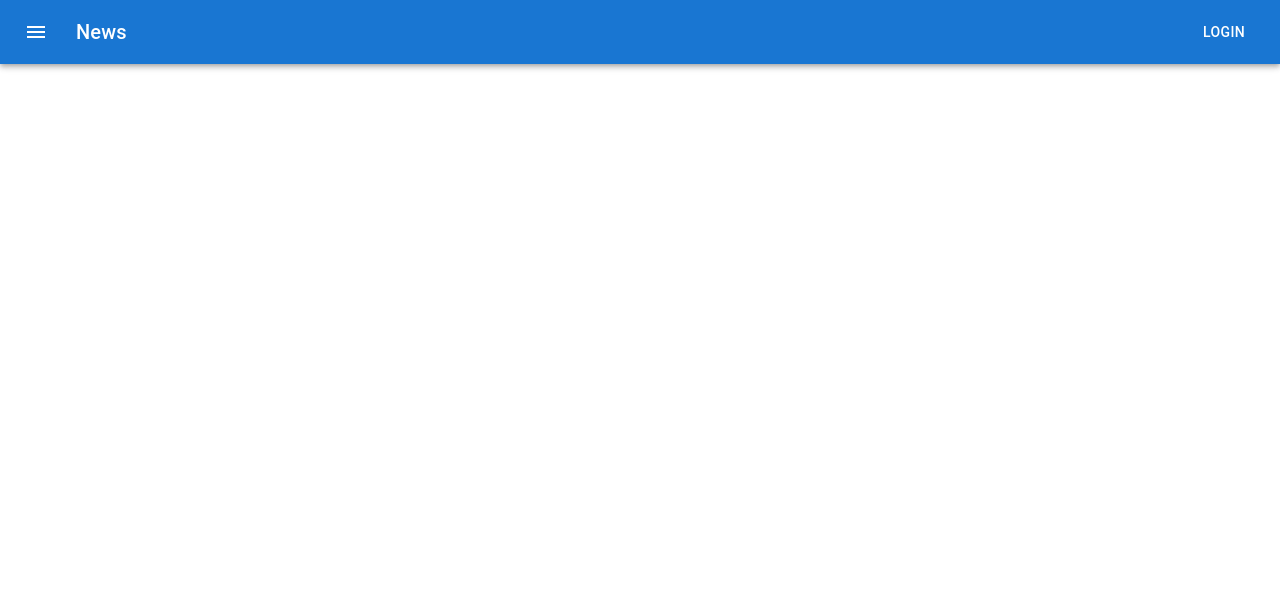
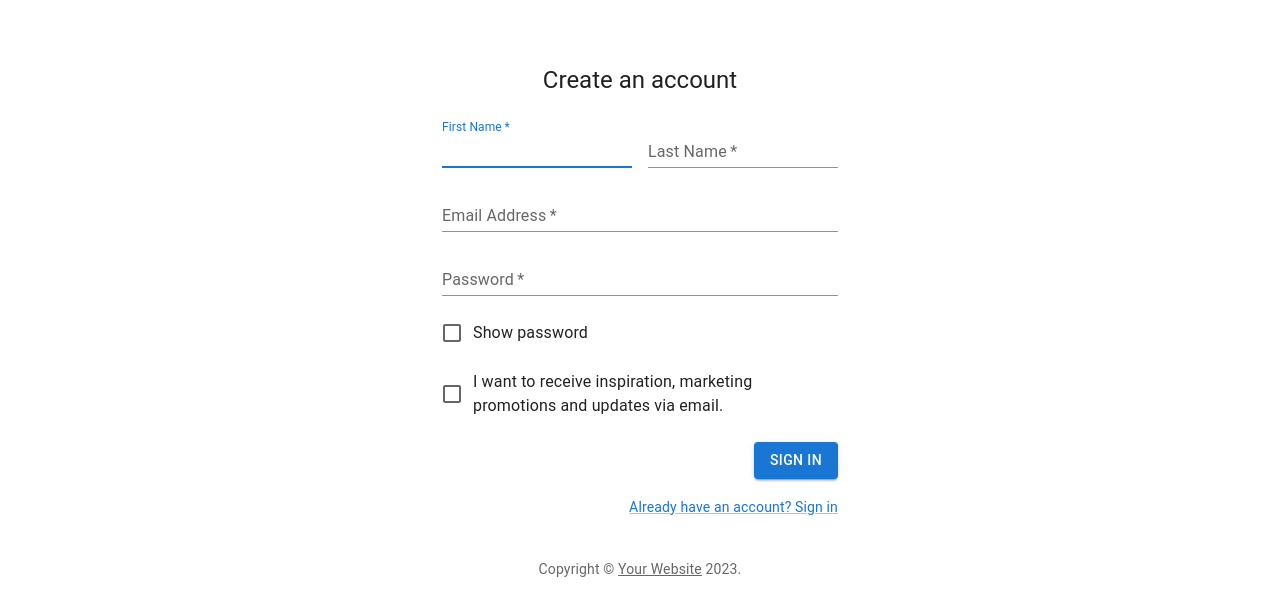
Before and after one commit to ruben-arcos/myCertsUI, a React (Create React App) app: page /signup in a window 1280 px wide. Before the commit this address had no page. Shown: the top 616 px of the page. Built offline with nearby package versions, Linux system fonts and the light colour scheme.

Commit message:
sign up page running

```diff
--- a/src/App.js
+++ b/src/App.js
@@ -7,9 +7,14 @@ import { useLocation } from "react-router-dom";
 function App() {
   const location = useLocation();
   console.log(location, "location");
+  console.log(location.pathname === "/signup", "pathname");
   return (
     <div className="App">
-      {location.pathname !== "/"  && <Navigation />}
+      {/* {location.pathname === "/" ? null : location.pathname ===
+        "/signup" ? null : (
+        <Navigation />
+      )} */}
+      {/* {location.pathname !== "/signup"  && <Navigation />} */}
       <Router />
     </div>
   );
--- a/src/Router.js
+++ b/src/Router.js
@@ -3,6 +3,7 @@ import { Routes, Route } from "react-router";
 import cookie from "cookie";
 import Login from "./components/Login";
 import Dashboard from "./components/Dashboard";
+import SignUp from "./components/SignUp";
 
 
 const checkAuth = () => {
@@ -21,6 +22,7 @@ const checkAuth = () => {
           <Routes>
                 <Route path='/' element={<Login />} />
                 <Route path='/dashboard' element={<Dashboard />} />
+                <Route path='/signup' element={<SignUp />} />
           </Routes>
         );
   }
--- a/src/components/Login.js
+++ b/src/components/Login.js
@@ -1,112 +1,38 @@
-// import React from 'react'
-// import { useNavigate } from 'react-router'
-// import { useState, useEffect } from "react"
-// import { TextField, Button, Stack } from "@mui/material";
-
-// const Login = (props) => {
-//     const navigate = useNavigate();
-
-//     console.log(props, 'login component props')
-
-//     const [state, setState] = useState({
-//       username: "",
-//       password: "",
-//     });
-
-//     const handleTextChange = (e) => {
-//         const { name, value } = e.target;
-//         setState((prevState) => {
-//           return {
-//             ...prevState,
-//             [name]: value,
-//           };
-//         });
-//       };
-
-//       const login = (e) => {
-//         e.preventDefault();
 
 
-//         // check db and verify uname and pwd hash
-//         // if true, generate the siged token
-//         // set cookie here only if I have signed on
-//         // set loggedIn = true and max-age = 60*1000 (one minute)
+import * as React from "react";
+import Avatar from "@mui/material/Avatar";
+import Button from "@mui/material/Button";
+import CssBaseline from "@mui/material/CssBaseline";
+import TextField from "@mui/material/TextField";
+import FormControlLabel from "@mui/material/FormControlLabel";
+import Checkbox from "@mui/material/Checkbox";
+import Link from "@mui/material/Link";
+import Grid from "@mui/material/Grid";
+import Box from "@mui/material/Box";
+// import LockOutlinedIcon from "@mui/icons-material/LockOutlined";
+import Typography from "@mui/material/Typography";
+import Container from "@mui/material/Container";
+import { createTheme, ThemeProvider } from "@mui/material/styles";
 
-//         document.cookie = "loggedIn=true;max-age=60*1000";
-
-//         navigate("/dashboard");
-//       };
-
-//       return (
-//         <div className="login">
-
-//             <Stack
-//               gap={2}
-//               margin={0}
-//               sx={{ width: "100%", height: "100%" }}
-//               component={"form"}
-//               onSubmit={login}
-//             >
-//               <TextField
-//                 required
-//                 onChange={handleTextChange}
-//                 value={state.username}
-//                 name="username"
-//                 label="Username"
-//                 type="text"
-//               />
-//               <TextField
-//                 required
-//                 onChange={handleTextChange}
-//                 value={state.password}
-//                 name="password"
-//                 label="Password"
-//                 type="password"
-//               />
-//               <Button
-//                 type="submit"
-//                 className="login-button"
-//                 variant="contained"
-//                 color="primary"
-//               >
-//                 Login
-//               </Button>
-//             </Stack>
-//         </div>
-//       );
-//     };
-
-//     export default Login;
-
-
-import * as React from 'react';
-import Avatar from '@mui/material/Avatar';
-import Button from '@mui/material/Button';
-import CssBaseline from '@mui/material/CssBaseline';
-import TextField from '@mui/material/TextField';
-import FormControlLabel from '@mui/material/FormControlLabel';
-import Checkbox from '@mui/material/Checkbox';
-import Link from '@mui/material/Link';
-import Grid from '@mui/material/Grid';
-import Box from '@mui/material/Box';
-import LockOutlinedIcon from '@mui/icons-material/LockOutlined';
-import Typography from '@mui/material/Typography';
-import Container from '@mui/material/Container';
-import { createTheme, ThemeProvider } from '@mui/material/styles';
-
-import { useNavigate } from 'react-router'
-import { useState, useEffect } from 'react'
-
+import { useNavigate } from "react-router";
+import { useState } from "react";
 
 function Copyright(props) {
   return (
-    <Typography variant="body2" color="text.secondary" align="center" {...props}>
-      {'Copyright © '}
-      <Link color="inherit" href="/">
-        myCerts
-      </Link>{' '}
+    <Typography
+      variant="body2"
+      color="text.secondary"
+      align="center"
+      {...props}
+    >
+      {"Copyright © "}
+
+      {/* <Link color="inherit" href="/">
+        <img src='/my-certs/public/mycerts.svg' alt="logo" />
+      </Link>{' '} */}
       {new Date().getFullYear()}
-      {'.'}
+      {"."}
     </Typography>
   );
 }
@@ -118,7 +44,7 @@ const defaultTheme = createTheme();
 const Login = (props) => {
   const navigate = useNavigate();
 
-  console.log(props, 'login component props')
+  console.log(props, "login component props");
 
   const [state, setState] = useState({
     username: "",
@@ -138,72 +64,125 @@ const Login = (props) => {
   const login = (e) => {
     e.preventDefault();
 
-
     // check db and verify uname and pwd hash
     // if true, generate the siged token
     // set cookie here only if I have signed on
     // set loggedIn = true and max-age = 60*1000 (one minute)
 
-    document.cookie = "loggedIn=true;max-age=60*6000";
+    document.cookie = "loggedIn=true;max-age=60*1000";
 
     navigate("/dashboard");
   };
 
-
   return (
     <ThemeProvider theme={defaultTheme}>
-      <Container component="main" maxWidth="xs">
+      <Box
+        sx={{
+          display: "flex",
+          alignItems: "center",
+          justifyContent: "center",
+          marginTop: 10,
+        }}
+      >
+        {/* <img
+          src="../mycertslogin.svg"
+          alt="logo"
+          style={{ position: "absolute", top: 80 }}
+        /> */}
+      </Box>
+
+      <Container
+        component="main"
+        maxWidth="xs"
+        sx={{ backgroundColor: "#fff" }}
+      >
         <CssBaseline />
+        <div
+          style={{
+            backgroundColor: "#CCEEEE",
+            position: "fixed",
+            top: 0,
+            left: 0,
+            width: "100%",
+            height: "100vh",
+            zIndex: -1, // Ensure this is behind other content
+          }}
+        />
         <Box
           sx={{
             marginTop: 8,
-            display: 'flex',
-            flexDirection: 'column',
-            alignItems: 'center',
+            display: "flex",
+            flexDirection: "column",
+            alignItems: "flex-start",
           }}
         >
-          <Avatar sx={{ m: 1, bgcolor: 'secondary.main' }}>
-            <LockOutlinedIcon />
-          </Avatar>
-          <Typography component="h1" variant="h3" >
-            myCerts
+          {/* <Box
+            sx={{
+
+            }}
+
+          > */}
+            <img
+              src="../mycertslogin.svg"
+              alt="logo"
+              style={{ margin: "30px 0 10px 0", width: '140px'}}
+            />
+          {/* </Box> */}
+
+          <Typography
+            component="h1"
+            variant="h5"
+            style={{ textAlign: "left", width: "100%" }}
+            // style={{ position: "absolute", left: 750 }}
+          >
+            sign in
           </Typography>
-          {/* <Toolbar sx={{margin:'auto'}}>
-            <img src="/mycerts.svg" alt="logo" />
-        </Toolbar> */}
           <Box component="form" onSubmit={login} noValidate sx={{ mt: 1 }}>
             <TextField
+              id="standard-basic"
+              label="email"
+              variant="standard"
               margin="normal"
               required
+              onChange={handleTextChange}
+              value={state.username}
+              name="username"
               fullWidth
-              id="email"
-              label="Email Address"
-              name="email"
+              autoFocus
               autoComplete="email"
-              autoFocus
             />
             <TextField
+              id="standard-basic"
+              label="password"
+              variant="standard"
               margin="normal"
               required
+              onChange={handleTextChange}
+              value={state.password}
+              name="password"
+              type="password"
               fullWidth
-              name="password"
-              label="Password"
-              type="password"
-              id="password"
+              autoFocus
               autoComplete="current-password"
             />
             <FormControlLabel
               control={<Checkbox value="remember" color="primary" />}
               label="Remember me"
             />
+            <Box sx={{
+              display: "flex",
+              justifyContent: 'flex-end',
+            }}>
               <Button
                 type="submit"
-              fullWidth
+                size="medium"
                 variant="contained"
-              sx={{ mt: 3, mb: 2 }}
+                sx={{ mt: 3, mb: 2}}
               >
                 Sign In
               </Button>
+            </Box>
+
             <Grid container>
               <Grid item xs>
                 <Link href="#" variant="body2">
@@ -211,7 +190,7 @@ const Login = (props) => {
                 </Link>
               </Grid>
               <Grid item>
-                <Link href="#" variant="body2">
+                <Link href="/signup" variant="body2">
                   {"Don't have an account? Sign Up"}
                 </Link>
               </Grid>
@@ -222,7 +201,6 @@ const Login = (props) => {
       </Container>
     </ThemeProvider>
   );
-        }
-
+};
 
 export default Login;
--- /dev/null
+++ b/src/components/SignUp.js
@@ -0,0 +1,185 @@
+import { useState } from "react";
+import { useNavigate } from "react-router";
+// import Avatar from "@mui/material/Avatar";
+import Button from "@mui/material/Button";
+import CssBaseline from "@mui/material/CssBaseline";
+import TextField from "@mui/material/TextField";
+import FormControlLabel from "@mui/material/FormControlLabel";
+import Checkbox from "@mui/material/Checkbox";
+import Link from "@mui/material/Link";
+import Grid from "@mui/material/Grid";
+import Box from "@mui/material/Box";
+// import LockOutlinedIcon from "@mui/icons-material/LockOutlined";
+import Typography from "@mui/material/Typography";
+import Container from "@mui/material/Container";
+import { createTheme, ThemeProvider } from "@mui/material/styles";
+
+function Copyright(props) {
+  return (
+    <Typography
+      variant="body2"
+      color="text.secondary"
+      align="center"
+      {...props}
+    >
+      {"Copyright © "}
+      <Link color="inherit" href="https://mui.com/">
+        Your Website
+      </Link>{" "}
+      {new Date().getFullYear()}
+      {"."}
+    </Typography>
+  );
+}
+
+// TODO remove, this demo shouldn't need to reset the theme.
+
+const defaultTheme = createTheme();
+
+const SignUp = (props) => {
+  const navigate = useNavigate();
+
+  const handleSubmit = async (event) => {
+    event.preventDefault();
+    const data = new FormData(event.currentTarget);
+    console.log({
+      email: data.get("email"),
+      password: data.get("password"),
+      firstName: data.get("firstName"),
+    });
+
+    const res = await fetch("http://localhost:5050/register", {
+      method: "POST",
+      headers: {
+        "Content-Type": "application/json",
+      },
+      body: JSON.stringify({
+        username: data.get("email"),
+        password: data.get("password"),
+        fullName: data.get("firstName"),
+        lastName: data.get("lastName"),
+      }),
+    })
+   const result = await res.json()
+       console.log(result, "this is the response now");
+    navigate("/dashboard")
+  };
+
+  return (
+    <ThemeProvider theme={defaultTheme}>
+      <Container component="main" maxWidth="xs">
+        <CssBaseline />
+        <Box
+          sx={{
+            marginTop: 8,
+            display: "flex",
+            flexDirection: "column",
+            alignItems: "center",
+          }}
+        >
+          <Typography component="h1" variant="h5">
+            Create an account
+          </Typography>
+          <Box
+            component="form"
+            noValidate
+            onSubmit={handleSubmit}
+            sx={{ mt: 3 }}
+          >
+            <Grid container spacing={2}>
+              <Grid item xs={12} sm={6}>
+                <TextField
+                  variant="standard"
+                  // onChange={handleTextChange}
+                  // value={state.username}
+                  autoComplete="given-name"
+                  name="firstName"
+                  required
+                  fullWidth
+                  id="firstName"
+                  label="First Name"
+                  autoFocus
+                />
+              </Grid>
+              <Grid item xs={12} sm={6}>
+                <TextField
+                  variant="standard"
+                  required
+                  fullWidth
+                  id="lastName"
+                  label="Last Name"
+                  name="lastName"
+                  autoComplete="family-name"
+                />
+              </Grid>
+              <Grid item xs={12}>
+                <TextField
+                  variant="standard"
+                  required
+                  fullWidth
+                  id="email"
+                  label="Email Address"
+                  name="email"
+                  autoComplete="email"
+                />
+              </Grid>
+              <Grid item xs={12}>
+                <TextField
+                  variant="standard"
+                  required
+                  fullWidth
+                  name="password"
+                  label="Password"
+                  type="password"
+                  id="password"
+                  autoComplete="new-password"
+                />
+              </Grid>
+              <Grid item xs={12}>
+                <FormControlLabel
+                  control={
+                    <Checkbox value="allowExtraEmails" color="primary" />
+                  }
+                  label="Show password"
+                />
+              </Grid>
+              <Grid item xs={12}>
+                <FormControlLabel
+                  control={
+                    <Checkbox value="allowExtraEmails" color="primary" />
+                  }
+                  label="I want to receive inspiration, marketing promotions and updates via email."
+                />
+              </Grid>
+            </Grid>
+            <Box
+              sx={{
+                display: "flex",
+                justifyContent: "flex-end",
+              }}
+            >
+              <Button
+                type="submit"
+                size="medium"
+                variant="contained"
+                sx={{ mt: 3, mb: 2 }}
+              >
+                Sign In
+              </Button>
+            </Box>
+            <Grid container justifyContent="flex-end">
+              <Grid item>
+                <Link href="#" variant="body2">
+                  Already have an account? Sign in
+                </Link>
+              </Grid>
+            </Grid>
+          </Box>
+        </Box>
+        <Copyright sx={{ mt: 5 }} />
+      </Container>
+    </ThemeProvider>
+  );
+};
+
+export default SignUp;
```
Also changed, not shown: public/mycertslogin.svg (added). Lines whose indentation alone changed are shown as unchanged.
